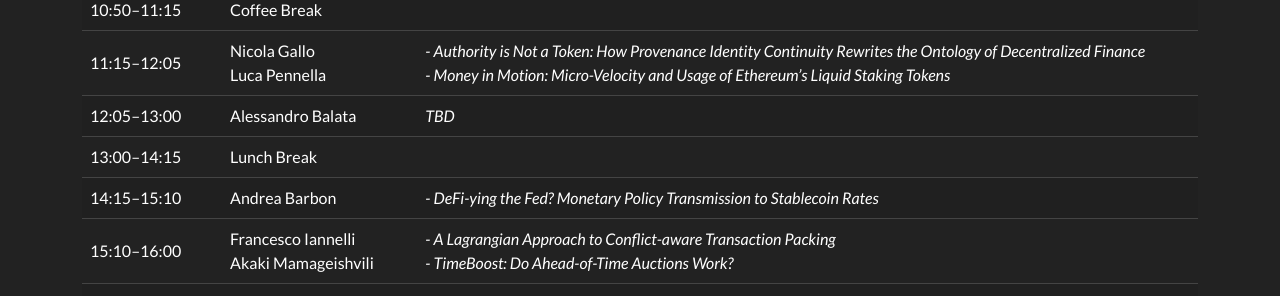
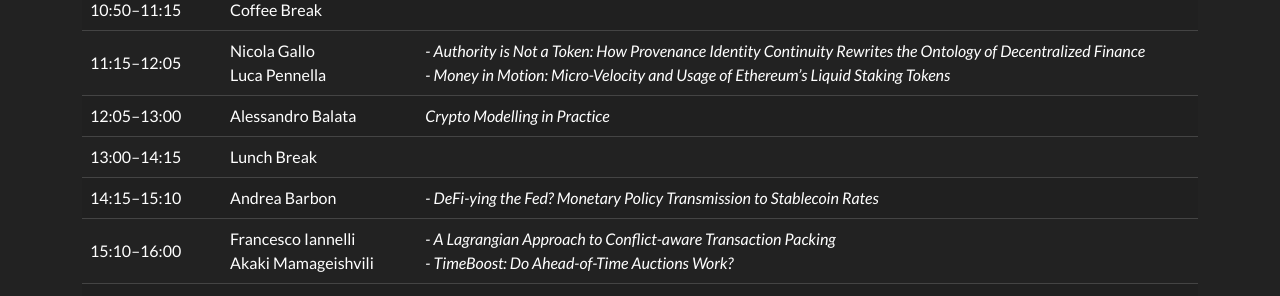
Before and after one commit to sns-defi/sns-defi.github.io, a Jekyll site: the page built from program.md, in a window 1280 px wide and 900 px high, scrolled down 904 px. Shown: the part 154-450 px from the top of the window. Built offline with Jekyll 4.4.1, drawn with Linux system fonts in a browser that asks for light colours; nearby versions of some CDN libraries.

Commit message:
Update session title for Alessandro Balata

```diff
--- a/program.md
+++ b/program.md
@@ -44,7 +44,7 @@ permalink: /program/
     <tr><td>09:55–10:50</td><td>Michele Treccani</td><td><em>- Token issuance in PoS Networks: where Security meets Economic Sustainability</em></td></tr>
     <tr><td>10:50–11:15</td><td>Coffee Break</td><td></td></tr>
     <tr><td>11:15–12:05</td><td>Nicola Gallo<br>Luca Pennella</td><td><em>- Authority is Not a Token: How Provenance Identity Continuity Rewrites the Ontology of Decentralized Finance</em><br><em>- Money in Motion: Micro-Velocity and Usage of Ethereum’s Liquid Staking Tokens</em></td></tr>
-    <tr><td>12:05–13:00</td><td>Alessandro Balata</td><td><em>TBD</em></td></tr>
+    <tr><td>12:05–13:00</td><td>Alessandro Balata</td><td><em>Crypto Modelling in Practice</em></td></tr>
     <tr><td>13:00–14:15</td><td>Lunch Break</td><td></td></tr>
     <tr><td>14:15–15:10</td><td>Andrea Barbon</td><td><em>- DeFi-ying the Fed? Monetary Policy Transmission to Stablecoin Rates</em></td></tr>
     <tr><td>15:10–16:00</td><td>Francesco Iannelli<br>Akaki Mamageishvili</td><td><em>- A Lagrangian Approach to Conflict-aware Transaction Packing</em><br><em>- TimeBoost: Do Ahead-of-Time Auctions Work?</em></td></tr>
```
